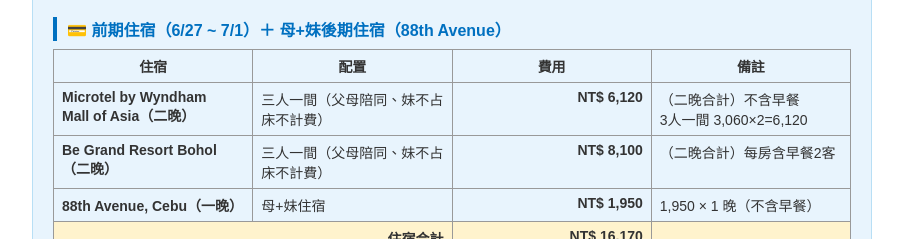
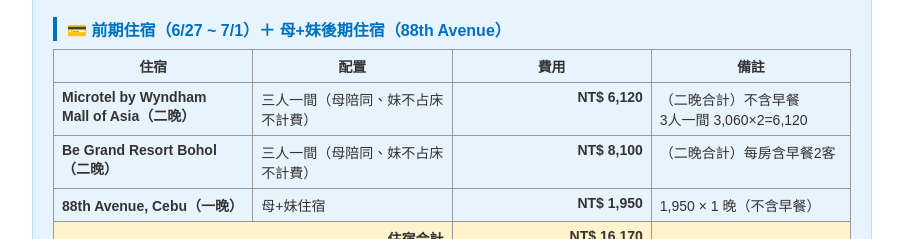
Before and after one commit to prettyfanny123/cebu0627, a plain HTML site: page 皓宸_皓宇.html in a window 1280 px wide. Shown: the part 1914-2153 px from the top of the page, without its empty margins (188-1091 px from the left). Drawn offline with Linux system fonts and the light colour scheme.

Commit message:
皓宸_皓宇 父母陪同→母陪同

```diff
--- a/皓宸_皓宇.html
+++ b/皓宸_皓宇.html
@@ -237,13 +237,13 @@
       </tr>
       <tr>
         <td style="font-weight:bold;">Microtel by Wyndham<br>Mall of Asia（二晚）</td>
-        <td>三人一間（父母陪同、妹不占床不計費）</td>
+        <td>三人一間（母陪同、妹不占床不計費）</td>
         <td style="text-align:right;font-weight:bold;">NT$ 6,120</td>
         <td>（二晚合計）不含早餐<br>3人一間 3,060×2=6,120</td>
       </tr>
       <tr>
         <td style="font-weight:bold;">Be Grand Resort Bohol（二晚）</td>
-        <td>三人一間（父母陪同、妹不占床不計費）</td>
+        <td>三人一間（母陪同、妹不占床不計費）</td>
         <td style="text-align:right;font-weight:bold;">NT$ 8,100</td>
         <td>（二晚合計）每房含早餐2客</td>
       </tr>
```
